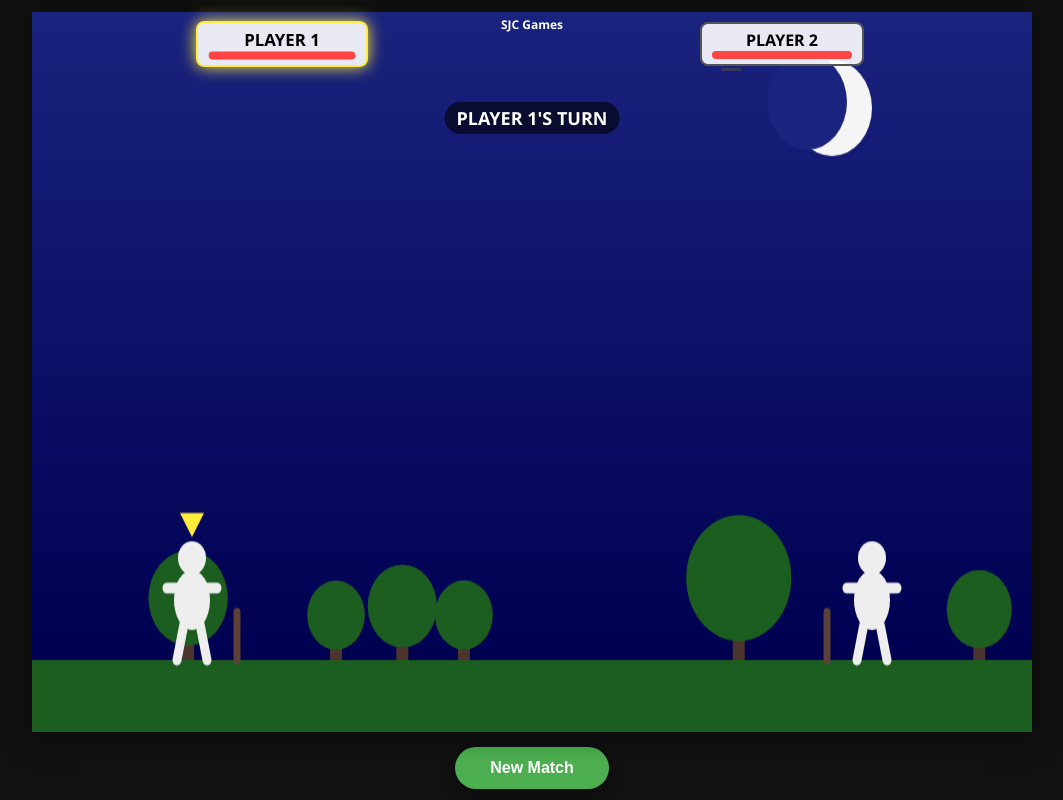
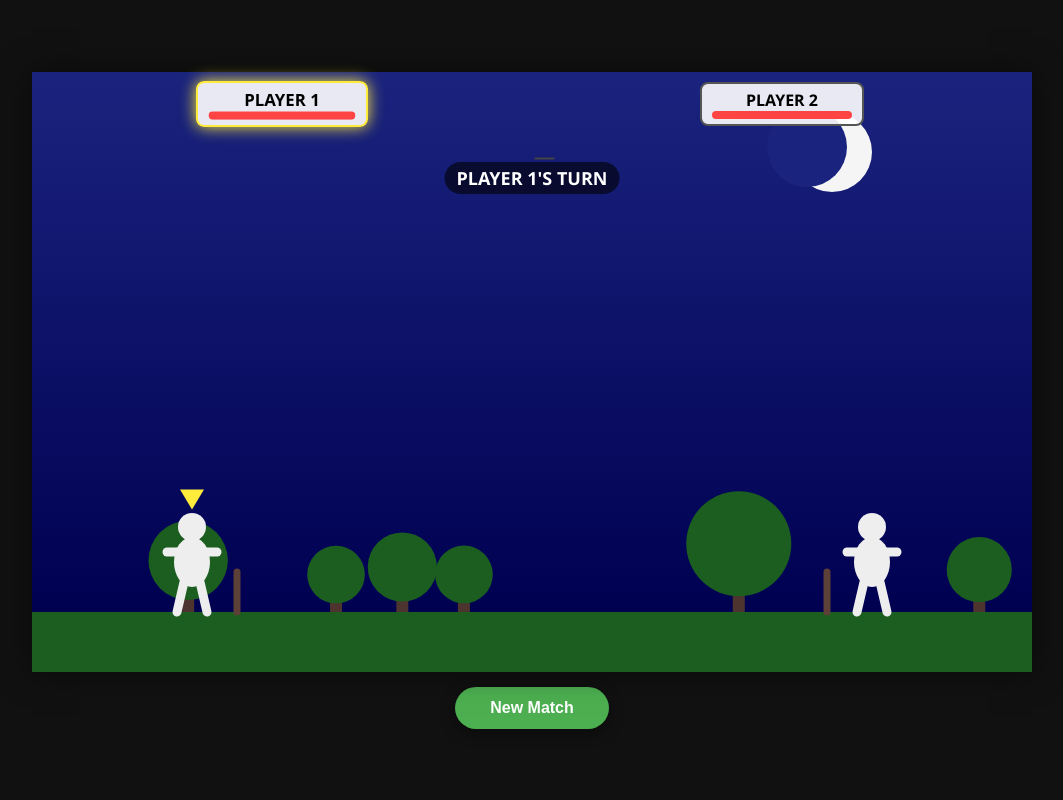
Before and after one commit to bappaSoumya/stoner-offline, a plain HTML site: page index.html in a window 1280 px wide. Shown: the whole page, without its empty margins (108-1171 px from the left). Drawn offline with Linux system fonts and the light colour scheme.

Commit message:
new push

```diff
--- a/index.html
+++ b/index.html
@@ -19,7 +19,6 @@
             aspect-ratio: 1000 / 600;
             box-shadow: 0 0 30px rgba(0,0,0,0.5);
             background: #000;
-            height: 90%;
         }
         canvas { width: 100%; height: 100%; display: block; }
         #ui {
@@ -41,20 +40,6 @@
             background: rgba(0,0,0,0.6); color: white; padding: 4px 12px;
             border-radius: 20px; font-weight: bold; font-size: 12px;
         }
-        span.company-name {
-            position: absolute;
-            /* top: 55px; */
-            left: 50%;
-            transform: translateX(-50%);
-            /* background: rgba(0, 0, 0, 0.6); */
-            color: white;
-            padding: 4px 12px;
-            /* border-radius: 20px; */
-            font-weight: bold;
-            font-size: 12px;
-        }
-
-
 
         #reset-btn {
             margin-top: 15px;
@@ -75,7 +60,6 @@
 <body>
 
 <div id="game-container">
-    <span class="company-name">SJC Games</span>
     <canvas id="gameCanvas" width="1000" height="600"></canvas>
     <div id="ui">
         <div class="stats" id="ui-p1"><strong>PLAYER 1</strong><div class="hp-bar-bg"><div id="hp1" class="hp-bar-fill"></div></div></div>
```
